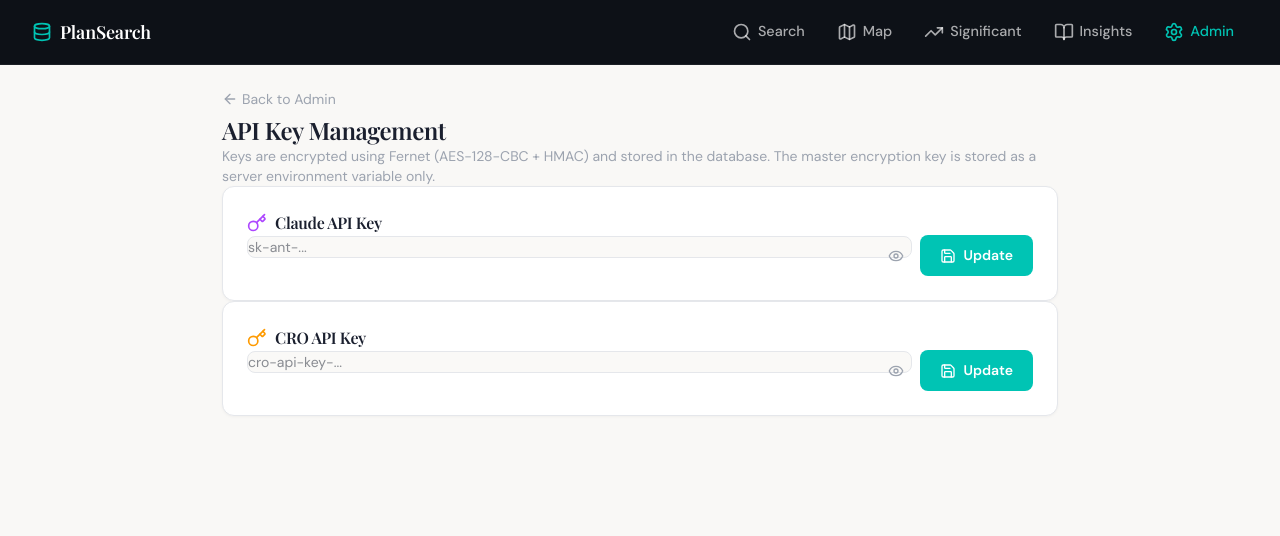
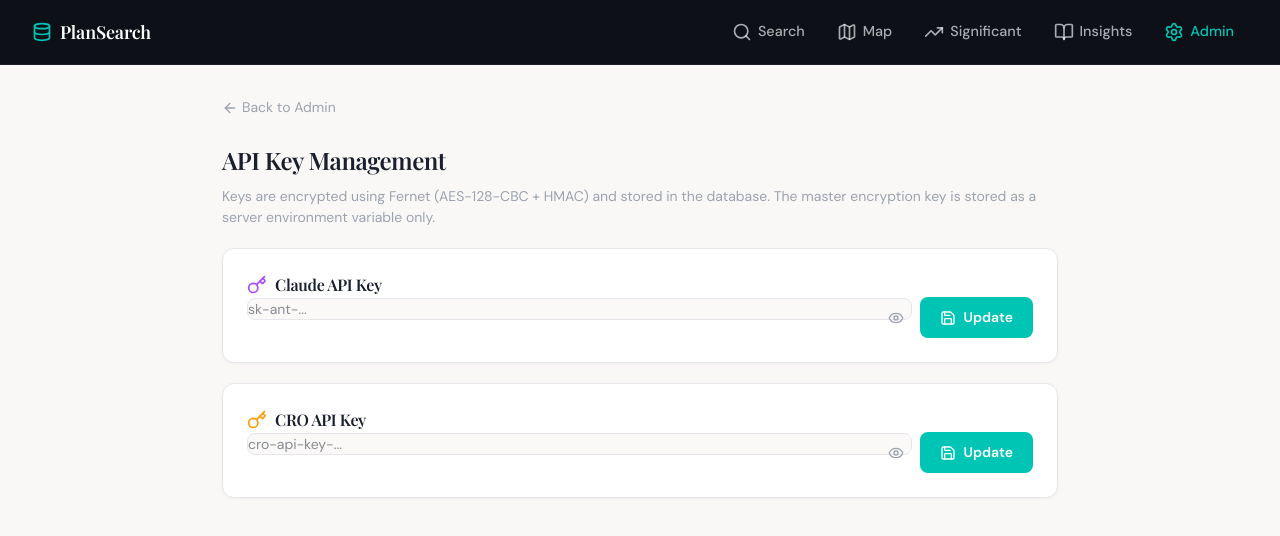
Before and after one commit to zeroco84/plansearch, a Next.js app in the folder frontend/: page /admin/keys in a window 1280 px wide. Shown: the top 536 px of the page. Built offline with nearby package versions, Linux system fonts and the light colour scheme.

Commit message:
fix: consistent spacing across all admin sub-pages (classify, keys, logs, docs, benchmarks)

```diff
--- a/frontend/src/app/admin/benchmarks/page.tsx
+++ b/frontend/src/app/admin/benchmarks/page.tsx
@@ -83,7 +83,7 @@
         </div>
       </nav>
 
-      <div style={{ maxWidth: '1000px', margin: '0 auto', padding: '1.5rem 2rem 4rem' }}>
+      <div style={{ maxWidth: '1000px', margin: '0 auto', padding: '2rem 2rem 4rem' }}>
         <Link href="/admin" style={{ display: 'inline-flex', alignItems: 'center', gap: '0.25rem', fontSize: '0.875rem', color: 'var(--text-muted)', textDecoration: 'none', marginBottom: '1.5rem' }}>
           <ArrowLeft style={{ width: '16px', height: '16px' }} /> Back to Admin
         </Link>
--- a/frontend/src/app/admin/classify/page.tsx
+++ b/frontend/src/app/admin/classify/page.tsx
@@ -54,15 +54,15 @@
         </div>
       </nav>
 
-      <div style={{ maxWidth: '900px', margin: '0 auto', padding: '1.5rem 2rem 4rem' }}>
-        <Link href="/admin" className="inline-flex items-center gap-1 text-sm text-[var(--text-muted)] hover:text-[var(--teal)] mb-6 no-underline">
+      <div style={{ maxWidth: '900px', margin: '0 auto', padding: '2rem 2rem 4rem' }}>
+        <Link href="/admin" style={{ display: 'inline-flex', alignItems: 'center', gap: '0.25rem', fontSize: '0.875rem', color: 'var(--text-muted)', textDecoration: 'none', marginBottom: '1.5rem' }}>
           <ArrowLeft className="w-4 h-4" /> Back to Admin
         </Link>
 
-        <h1 className="text-2xl mb-6" style={{ fontFamily: "'Playfair Display', serif" }}>AI Classification</h1>
+        <h1 style={{ fontSize: '1.5rem', fontWeight: '600', marginBottom: '1.5rem', fontFamily: "'Playfair Display', serif" }}>AI Classification</h1>
 
         {status && (
-          <div className="grid grid-cols-2 md:grid-cols-4 gap-4 mb-6">
+          <div className="grid grid-cols-2 md:grid-cols-4 gap-4" style={{ marginBottom: '1.25rem' }}>
             <div className="stat-card">
               <div className="stat-value text-2xl">{status.total_classified?.toLocaleString()}</div>
               <div className="stat-label">Classified</div>
@@ -85,7 +85,7 @@
           </div>
         )}
 
-        <div className="admin-card mb-6">
+        <div className="admin-card" style={{ marginBottom: '1.25rem', padding: '1.5rem' }}>
           <h3 className="text-base font-semibold mb-4">Run Classification Batch</h3>
           <div className="flex flex-wrap items-end gap-4">
             <div>
--- a/frontend/src/app/admin/docs/page.tsx
+++ b/frontend/src/app/admin/docs/page.tsx
@@ -87,16 +87,16 @@
         </div>
       </nav>
 
-      <div style={{ maxWidth: '900px', margin: '0 auto', padding: '1.5rem 2rem 4rem' }}>
-        <Link href="/admin" className="inline-flex items-center gap-1 text-sm text-[var(--text-muted)] hover:text-[var(--teal)] mb-6 no-underline">
+      <div style={{ maxWidth: '900px', margin: '0 auto', padding: '2rem 2rem 4rem' }}>
+        <Link href="/admin" style={{ display: 'inline-flex', alignItems: 'center', gap: '0.25rem', fontSize: '0.875rem', color: 'var(--text-muted)', textDecoration: 'none', marginBottom: '1.5rem' }}>
           <ArrowLeft className="w-4 h-4" /> Back to Admin
         </Link>
 
-        <h1 className="text-2xl mb-6" style={{ fontFamily: "'Playfair Display', serif" }}>Document Scraping</h1>
+        <h1 style={{ fontSize: '1.5rem', fontWeight: '600', marginBottom: '1.5rem', fontFamily: "'Playfair Display', serif" }}>Document Scraping</h1>
 
         {/* Status cards */}
         {status && (
-          <div className="grid grid-cols-2 md:grid-cols-4 gap-4 mb-6">
+          <div className="grid grid-cols-2 md:grid-cols-4 gap-4" style={{ marginBottom: '1.25rem' }}>
             <div className="stat-card">
               <div className="stat-value text-2xl">{status.total_applications?.toLocaleString()}</div>
               <div className="stat-label">Total Applications</div>
@@ -121,7 +121,7 @@
         )}
 
         {/* Controls */}
-        <div className="admin-card mb-6">
+        <div className="admin-card" style={{ marginBottom: '1.25rem', padding: '1.5rem' }}>
           <h3 className="text-base font-semibold mb-4">Scraper Controls</h3>
           <p className="text-sm text-[var(--text-secondary)] mb-4">
             Scrapes document metadata (names, types, download URLs) from both the Agile Applications portal (pre-2024) and the National Planning Portal (post-2024).
--- a/frontend/src/app/admin/keys/page.tsx
+++ b/frontend/src/app/admin/keys/page.tsx
@@ -64,25 +64,25 @@
         </div>
       </nav>
 
-      <div style={{ maxWidth: '900px', margin: '0 auto', padding: '1.5rem 2rem 4rem' }}>
-        <Link href="/admin" className="inline-flex items-center gap-1 text-sm text-[var(--text-muted)] hover:text-[var(--teal)] mb-6 no-underline">
+      <div style={{ maxWidth: '900px', margin: '0 auto', padding: '2rem 2rem 4rem' }}>
+        <Link href="/admin" style={{ display: 'inline-flex', alignItems: 'center', gap: '0.25rem', fontSize: '0.875rem', color: 'var(--text-muted)', textDecoration: 'none', marginBottom: '1.5rem' }}>
           <ArrowLeft className="w-4 h-4" /> Back to Admin
         </Link>
 
-        <h1 className="text-2xl mb-2" style={{ fontFamily: "'Playfair Display', serif" }}>API Key Management</h1>
-        <p className="text-sm text-[var(--text-muted)] mb-6">
+        <h1 style={{ fontSize: '1.5rem', fontWeight: '600', marginBottom: '0.5rem', fontFamily: "'Playfair Display', serif" }}>API Key Management</h1>
+        <p style={{ fontSize: '0.875rem', color: 'var(--text-muted)', marginBottom: '1.25rem' }}>
           Keys are encrypted using Fernet (AES-128-CBC + HMAC) and stored in the database.
           The master encryption key is stored as a server environment variable only.
         </p>
 
         {message && (
-          <div className="bg-green-50 border border-green-200 rounded-lg p-3 mb-6 text-sm text-green-700 flex items-center gap-2">
+          <div className="bg-green-50 border border-green-200 rounded-lg p-3 text-sm text-green-700 flex items-center gap-2" style={{ marginBottom: '1.25rem' }}>
             <CheckCircle className="w-4 h-4" /> {message}
           </div>
         )}
 
         {/* Claude API Key */}
-        <div className="admin-card mb-6">
+        <div className="admin-card" style={{ marginBottom: '1.25rem', padding: '1.5rem' }}>
           <div className="flex items-center gap-2 mb-4">
             <Key className="w-5 h-5 text-purple-500" />
             <h3 className="text-base font-semibold">Claude API Key</h3>
--- a/frontend/src/app/admin/logs/page.tsx
+++ b/frontend/src/app/admin/logs/page.tsx
@@ -42,12 +42,12 @@
         </div>
       </nav>
 
-      <div style={{ maxWidth: '900px', margin: '0 auto', padding: '1.5rem 2rem 4rem' }}>
-        <Link href="/admin" className="inline-flex items-center gap-1 text-sm text-[var(--text-muted)] hover:text-[var(--teal)] mb-6 no-underline">
+      <div style={{ maxWidth: '900px', margin: '0 auto', padding: '2rem 2rem 4rem' }}>
+        <Link href="/admin" style={{ display: 'inline-flex', alignItems: 'center', gap: '0.25rem', fontSize: '0.875rem', color: 'var(--text-muted)', textDecoration: 'none', marginBottom: '1.5rem' }}>
           <ArrowLeft className="w-4 h-4" /> Back to Admin
         </Link>
 
-        <div className="flex items-center justify-between mb-6">
+        <div className="flex items-center justify-between" style={{ marginBottom: '1.25rem' }}>
           <h1 className="text-2xl" style={{ fontFamily: "'Playfair Display', serif" }}>System Logs</h1>
           <button className="btn-secondary" onClick={() => loadLogs(token)}>
             <RefreshCw className={`w-4 h-4 ${loading ? 'animate-spin' : ''}`} />
```
